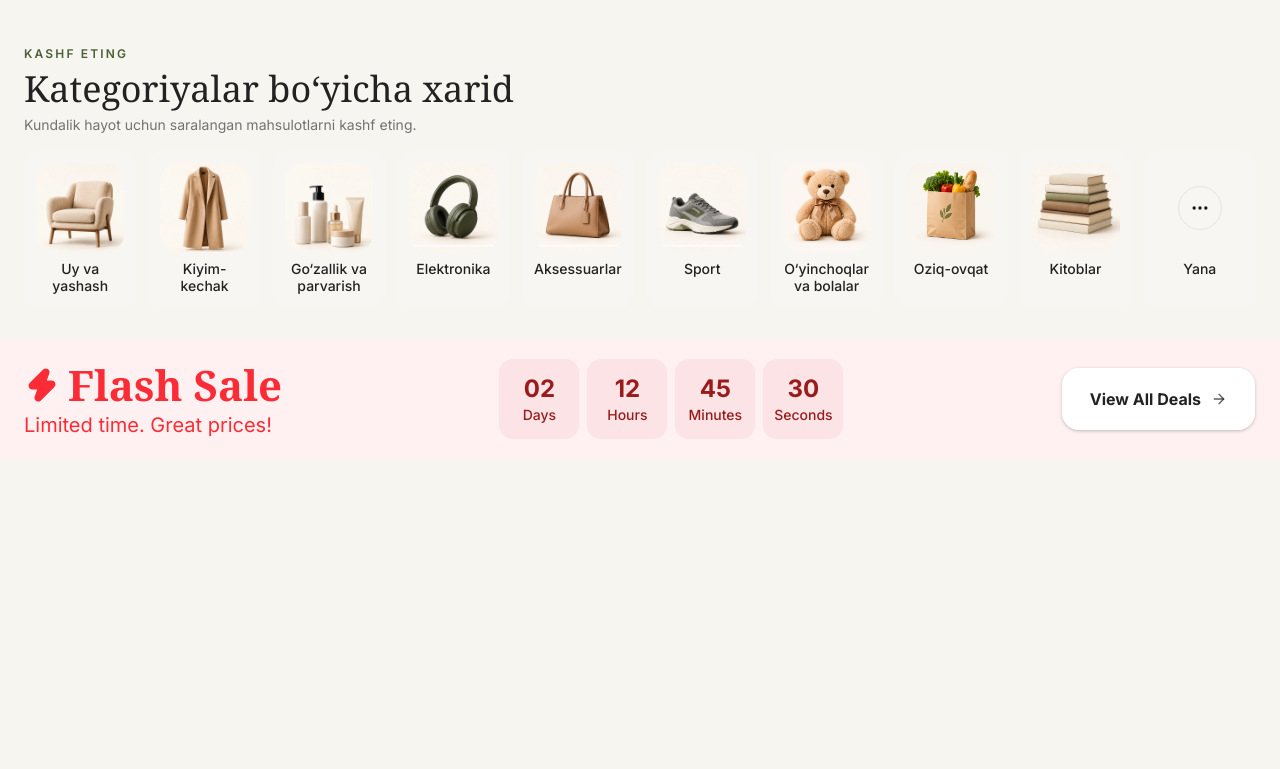
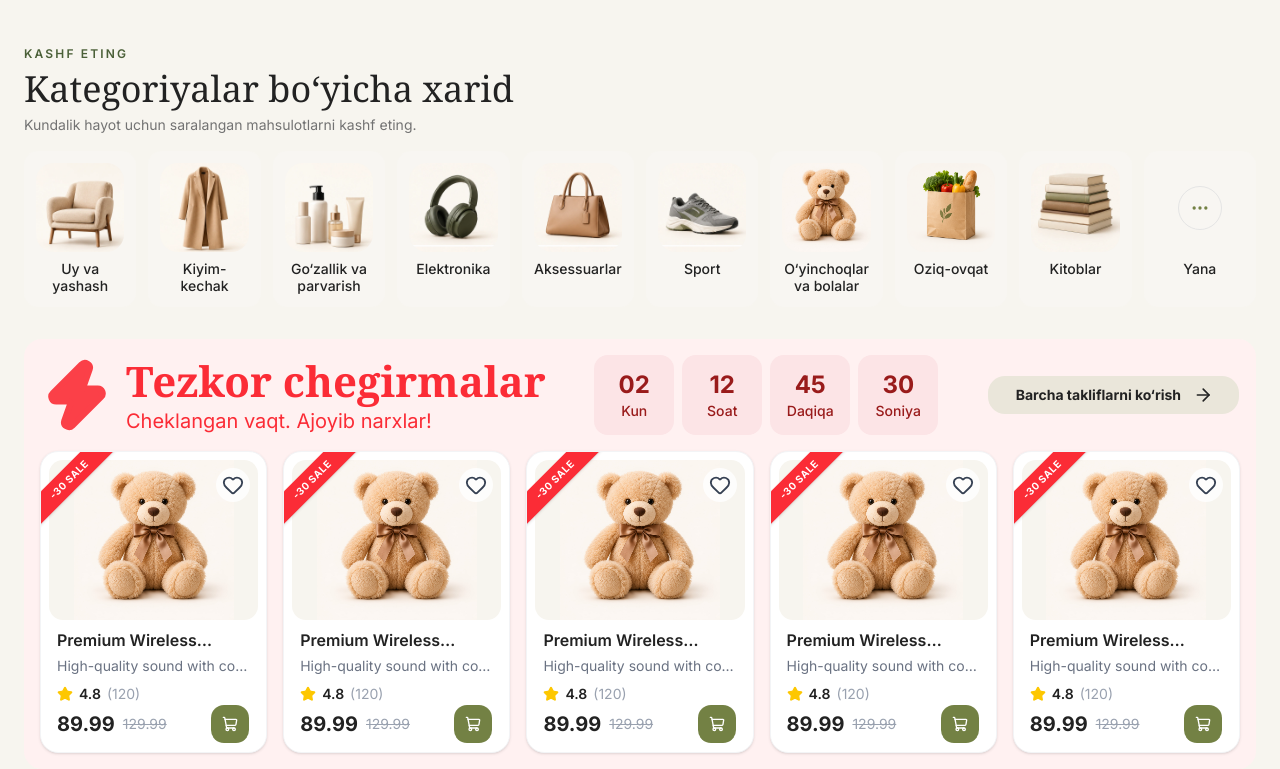
Before and after one commit to mr-sardorbek/nivela, a React (Vite) app: page / in a window 1280 px wide. Shown: the part 788-1557 px from the top of the page. Before the commit the page ends 1247 px from the top, so only its background shows below. Built offline with nearby package versions, Linux system fonts and the light colour scheme.

Commit message:
finished

```diff
--- a/package.json
+++ b/package.json
@@ -20,6 +20,7 @@
     "framer-motion": "^13.4.0",
     "i18next": "^26.4.2",
     "lucide-react": "^1.41.0",
+    "motion": "^14.10.0",
     "react": "^19.2.8",
     "react-dom": "^19.2.8",
     "react-i18next": "^17.0.14",
--- a/src/components/flashSale.jsx
+++ b/src/components/flashSale.jsx
@@ -1,63 +1,90 @@
-import { ArrowRight, Zap } from "lucide-react"
-import { Button } from "./ui/button"
+import { ArrowRight, Zap } from "lucide-react";
+import { Button } from "./ui/button";
+import { motion } from "motion/react";
+import { useTranslation } from "react-i18next";
 
 
 const FlashSale = () => {
+
+  const {t} = useTranslation()
   return (
-    <section className="bg-[#FFF1F1] py-5">
-  <div className="site-container">
+
         <div className="flex items-center justify-between gap-6">
           {/* Chap tomon */}
 
-<div>
-  <div className="flex items-center gap-2">
-    <Zap className="text-red-500 fill-red-500" size={36} />
+          <div className="flex items-center gap-3">
+            <motion.div
+  animate={{
+    scale: [1, 1.12, 1],
+    opacity: [1, 0.65, 1],
+  }}
+  transition={{
+    duration: 1.5,
+    repeat: Infinity,
+    ease: "easeInOut",
+  }}
+>
+  <Zap className="text-red-500 fill-red-500" size={74} />
+</motion.div>
+
+            <div className="">
               <h2 className="font-serif text-[42px] font-bold leading-tight text-red-500">
-  Flash Sale
+  {t("flashSale.title")}
 </h2>
+              <p className="text-xl text-red-500">
+  {t("flashSale.subtitle")}
+</p>
             </div>
-
-  <p className="text-xl text-red-500">
-  Limited time. Great prices!
-</p>
           </div>
 
           <div className="flex items-center gap-2">
             <div className="flex h-[80px] w-[80px] flex-col items-center justify-center rounded-xl bg-[#FCE4E6]">
               <span className="text-2xl font-bold text-[#991B1B]">02</span>
-            <span className="text-sm font-medium text-[#991B1B]">Days</span>
+              <span className="text-sm font-medium text-[#991B1B]">{t("flashSale.days")}</span>
             </div>
 
             <div className="flex h-[80px] w-[80px] flex-col items-center justify-center rounded-xl bg-[#FCE4E6]">
               <span className="text-2xl font-bold text-[#991B1B]">12</span>
-            <span className="text-sm font-medium text-[#991B1B]">Hours</span>
+              <span className="text-sm font-medium text-[#991B1B]">{t("flashSale.hours")}</span>
             </div>
 
             <div className="flex h-[80px] w-[80px] flex-col items-center justify-center rounded-xl bg-[#FCE4E6]">
               <span className="text-2xl font-bold text-[#991B1B]">45</span>
-            <span className="text-sm font-medium text-[#991B1B]">Minutes</span>
+              <span className="text-sm font-medium text-[#991B1B]">
+                {t("flashSale.minutes")}
+              </span>
             </div>
 
             <div className="flex h-[80px] w-[80px] flex-col items-center justify-center rounded-xl bg-[#FCE4E6]">
               <span className="text-2xl font-bold text-[#991B1B]">30</span>
-            <span className="text-sm font-medium text-[#991B1B]">Seconds</span>
+              <span className="text-sm font-medium text-[#991B1B]">
+                {t("flashSale.seconds")}
+              </span>
             </div>
           </div>
 
           <div>
             <Button
-  variant="ghost"
-  className="h-16 rounded-2xl bg-white px-7 text-base font-bold text-[#222222] shadow-sm hover:bg-white cursor-pointer"
+              variant="secondary"
+              className="h-10 group rounded-2xl  px-7 text-[14px] font-bold
+               cursor-pointer transition-all duration-300 ease-out
+"
             >
-  View All Deals
-  <ArrowRight className="ml-1 text-primary/70" size={32} />
+             {t("flashSale.viewAll")}
+              <motion.div
+                animate={{ x: [0, 5, 0] }}
+                transition={{
+                  duration: 1.2,
+                  repeat: Infinity,
+                  ease: "easeInOut",
+                }}
+              >
+                <ArrowRight className="ml-1 size-5 text-primary-dark" />
+              </motion.div>
             </Button>
           </div>
+        </div>
+  );
+};
 
-    </div>
-  </div>
-</section>
-  )
-}
-
-export default FlashSale
+export default FlashSale;
--- a/src/components/index.js
+++ b/src/components/index.js
@@ -1,3 +1,4 @@
  export { default  as Hero} from "./hero.jsx"
  export { default  as Categories} from "./categories.jsx"
  export { default  as FlashSale} from "./flashSale.jsx"
+ export { default  as ProductCard} from "./product-card.jsx"
--- /dev/null
+++ b/src/components/product-card.jsx
@@ -0,0 +1,66 @@
+
+
+import { Heart, ShoppingCart, Star } from "lucide-react";
+import { Button } from "./ui/button";
+
+const ProductCard = ({product}) => {
+  return (
+    <div className="group relative overflow-hidden rounded-2xl border border-gray-100 bg-white p-2 shadow-sm
+    transition-shadow duration-300 hover:shadow-md ">
+        <span className="absolute -left-7 top-4 z-10 w-28 -rotate-45 bg-red-500 py-1 text-center text-[10px]
+        font-bold uppercase tracking-wider text-white shadow-sm">
+  -{product.discount} SALE
+</span>
+      <div className="relative mb-2 h-[160px]  overflow-hidden rounded-xl bg-[#F7F5EF]">
+
+        <button className="absolute right-2 top-2 z-10 rounded-full bg-white/80 p-1.5 text-gray-700 transition-colors hover:text-red-500">
+          <Heart size={22} />
+        </button>
+
+        <img
+          src={product.img}
+          alt="Product"
+          className="h-full w-full object-contain"
+        />
+      </div>
+
+      <div className="px-2">
+        <h3 className="line-clamp-1 text-base font-semibold text-[#222222]">
+          {product.title}
+        </h3>
+
+      <p className="mt-1 truncate text-sm leading-5 text-gray-500">
+  {product.description}
+</p>
+
+        <div className="mt-2 flex items-center gap-1.5">
+          <Star size={16} className="fill-yellow-400 text-yellow-400" />
+          <span className="text-sm font-semibold text-[#222222]">{product.rating}</span>
+          <span className="text-sm text-gray-400">({product.reviewsCount})</span>
+        </div>
+
+        <div className=" flex items-center justify-between">
+  <div className="flex items-center gap-2">
+    <span className="text-xl font-bold text-primary-dark">
+      {product.price}
+    </span>
+
+    <span className="text-sm text-gray-400 line-through">
+      {product.oldPrice}
+    </span>
+  </div>
+
+  <Button
+    variant="default"
+    size="icon"
+    className="size-10 cursor-pointer rounded-xl"
+  >
+    <ShoppingCart size={20} />
+  </Button>
+</div>
+      </div>
+    </div>
+  );
+};
+
+export default ProductCard;
--- a/src/components/ui/button.jsx
+++ b/src/components/ui/button.jsx
@@ -7,16 +7,16 @@ const buttonVariants = cva(
   {
     variants: {
       variant: {
-        default: "bg-primary text-primary-foreground hover:bg-primary/80",
+        default: "bg-primary text-primary-foreground hover:bg-[#5E6936] active:bg-[#5E6936]",
         outline:
-          "border-border bg-background hover:bg-muted hover:text-foreground aria-expanded:bg-muted aria-expanded:text-foreground dark:border-input dark:bg-input/30 dark:hover:bg-input/50",
+  "border border-[#A9B18A] bg-transparent text-[#5E6936] hover:bg-[#A9B18A]/15 hover:text-[#5E6936] active:bg-[#A9B18A]/25",
         secondary:
-          "bg-secondary text-secondary-foreground hover:bg-[color-mix(in_oklch,var(--secondary),var(--foreground)_5%)] aria-expanded:bg-secondary aria-expanded:text-secondary-foreground",
-        ghost:
-          "hover:bg-muted hover:text-foreground aria-expanded:bg-muted aria-expanded:text-foreground dark:hover:bg-muted/50",
+  "bg-[#EAE6DA] text-[#222222] hover:bg-[#ded9ca] active:bg-[#d5cfbd]",
+       ghost:
+  "hover:bg-muted hover:text-foreground aria-expanded:bg-muted aria-expanded:text-foreground dark:hover:bg-muted/50",
         destructive:
           "bg-destructive/10 text-destructive hover:bg-destructive/20 focus-visible:border-destructive/40 focus-visible:ring-destructive/20 dark:bg-destructive/20 dark:hover:bg-destructive/30 dark:focus-visible:ring-destructive/40",
-        link: "text-primary underline-offset-4 hover:underline",
+        link: "text-[#5E6936] underline-offset-4 hover:text-[#738144] hover:underline",
       },
       size: {
         default:
--- a/src/index.css
+++ b/src/index.css
@@ -32,8 +32,8 @@ body {
   --card-foreground: oklch(0.145 0 0);
   --popover: oklch(1 0 0);
   --popover-foreground: oklch(0.145 0 0);
-  --primary: oklch(0.205 0 0);
-  --primary-foreground: oklch(0.985 0 0);
+  --primary: #738144;
+  --primary-foreground: #ffffff;
   --secondary: oklch(0.97 0 0);
   --secondary-foreground: oklch(0.205 0 0);
   --muted: oklch(0.97 0 0);
@@ -83,9 +83,8 @@ body {
 
   --popover-foreground: oklch(0.985 0 0);
 
-  --primary: oklch(0.922 0 0);
-
-  --primary-foreground: oklch(0.205 0 0);
+  --primary: #a9b18a;
+  --primary-foreground: #222222;
 
   --secondary: oklch(0.269 0 0);
 
@@ -136,7 +135,7 @@ body {
 
 @theme inline {
   --font-heading: var(--font-sans);
-  --font-sans: 'Geist Variable', sans-serif;
+  --font-sans: "Geist Variable", sans-serif;
   --color-sidebar-ring: var(--sidebar-ring);
   --color-sidebar-border: var(--sidebar-border);
   --color-sidebar-accent-foreground: var(--sidebar-accent-foreground);
@@ -189,8 +188,6 @@ body {
   }
 }
 
-
-
 .site-container {
   width: 100%;
   max-width: 1260px;
--- a/src/locales/en/translation.json
+++ b/src/locales/en/translation.json
@@ -32,11 +32,19 @@
     "placeholder": "Search products..."
   },
 
-
-
   "announcement": {
     "shipping": "Free Shipping",
     "returns": "30-Day Returns",
     "payments": "Secure Payments"
+  },
+
+  "flashSale": {
+    "title": "Flash Sale",
+    "subtitle": "Limited time. Great prices!",
+    "days": "Days",
+    "hours": "Hours",
+    "minutes": "Minutes",
+    "seconds": "Seconds",
+    "viewAll": "View All Deals"
   }
 }
--- a/src/locales/ru/translation.json
+++ b/src/locales/ru/translation.json
@@ -32,11 +32,19 @@
     "placeholder": "Поиск товаров..."
   },
 
-
-
   "announcement": {
     "shipping": "Бесплатная доставка",
     "returns": "Возврат в течение 30 дней",
     "payments": "Безопасные платежи"
+  },
+
+  "flashSale": {
+    "title": "Горячие скидки",
+    "subtitle": "Время ограничено. Отличные цены!",
+    "days": "Дней",
+    "hours": "Часов",
+    "minutes": "Минут",
+    "seconds": "Секунд",
+    "viewAll": "Смотреть все предложения"
   }
 }
--- a/src/locales/uz/translation.json
+++ b/src/locales/uz/translation.json
@@ -33,11 +33,19 @@
     "placeholder": "Mahsulotlarni qidiring..."
   },
 
-
-
   "announcement": {
     "shipping": "Bepul yetkazib berish",
     "returns": "30 kunlik qaytarish",
     "payments": "Xavfsiz to‘lovlar"
+  },
+
+  "flashSale": {
+    "title": "Tezkor chegirmalar",
+    "subtitle": "Cheklangan vaqt. Ajoyib narxlar!",
+    "days": "Kun",
+    "hours": "Soat",
+    "minutes": "Daqiqa",
+    "seconds": "Soniya",
+    "viewAll": "Barcha takliflarni ko‘rish"
   }
 }
--- a/src/pages/home.jsx
+++ b/src/pages/home.jsx
@@ -1,12 +1,86 @@
-import { Categories, FlashSale, Hero } from "@/components"
+import { Toys } from "@/assets";
+import { Categories, FlashSale, Hero, ProductCard } from "@/components"
 
 
 const Home = () => {
+
+  const products = [
+    {
+  id: 1,
+  title: "Premium Wireless Headphones",
+  description: "High-quality sound with comfortable wireless design.",
+  img: Toys,
+  price: 89.99,
+  oldPrice: 129.99,
+  discount: 30,
+  rating: 4.8,
+  reviewsCount: 120,
+},
+
+{
+  id: 2,
+  title: "Premium Wireless Headphones",
+  description: "High-quality sound with comfortable wireless design.",
+  img: Toys,
+  price: 89.99,
+  oldPrice: 129.99,
+  discount: 30,
+  rating: 4.8,
+  reviewsCount: 120,
+},
+
+{
+  id: 3,
+  title: "Premium Wireless Headphones",
+  description: "High-quality sound with comfortable wireless design.",
+  img: Toys,
+  price: 89.99,
+  oldPrice: 129.99,
+  discount: 30,
+  rating: 4.8,
+  reviewsCount: 120,
+},
+
+{
+  id: 4,
+  title: "Premium Wireless Headphones",
+  description: "High-quality sound with comfortable wireless design.",
+  img: Toys,
+  price: 89.99,
+  oldPrice: 129.99,
+  discount: 30,
+  rating: 4.8,
+  reviewsCount: 120,
+},
+
+{
+  id: 5,
+  title: "Premium Wireless Headphones",
+  description: "High-quality sound with comfortable wireless design.",
+  img: Toys,
+  price: 89.99,
+  oldPrice: 129.99,
+  discount: 30,
+  rating: 4.8,
+  reviewsCount: 120,
+}
+  ]
+
   return (
     <div>
       <Hero />
       <Categories />
-      <FlashSale />
+      <div className="site-container">
+  <div className="rounded-2xl bg-[#FFF1F1] p-4">
+    <FlashSale />
+
+    <div className="mt-4 grid grid-cols-5 gap-4">
+      {products.map((product) => (
+        <ProductCard key={product.id} product={product} />
+      ))}
+    </div>
+  </div>
+</div>
     </div>
   )
 }
```
Also changed, not shown: 1 other file (tests, documents, lock files or other folders). Lines whose indentation alone changed are shown as unchanged.
